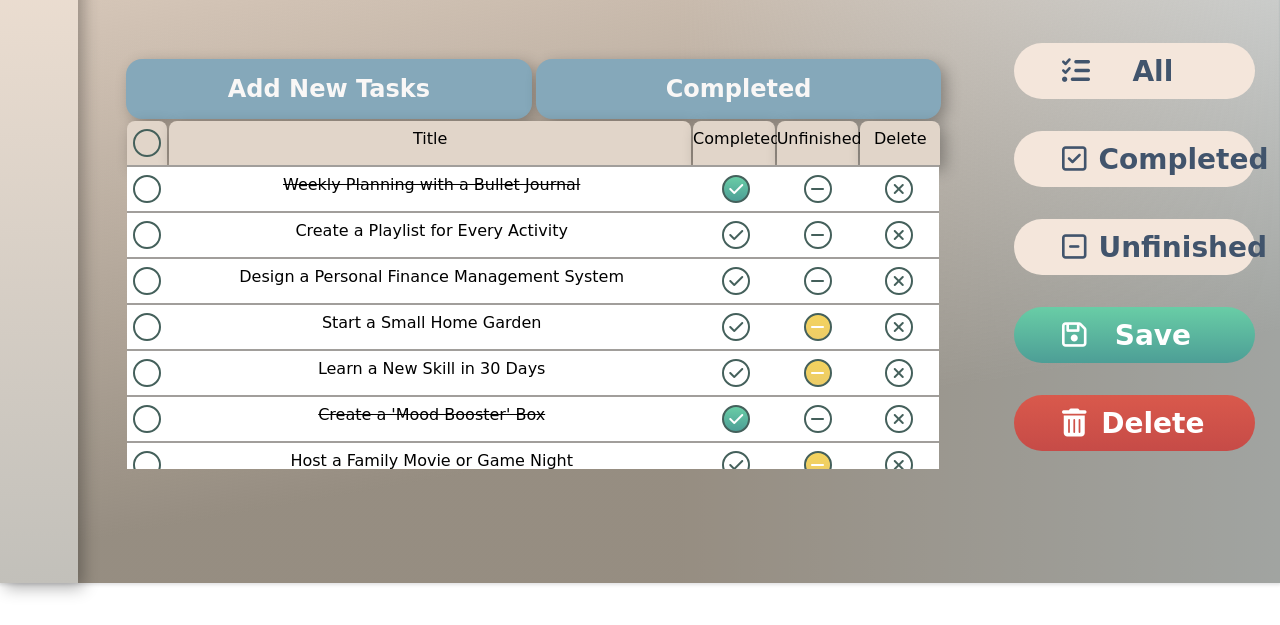
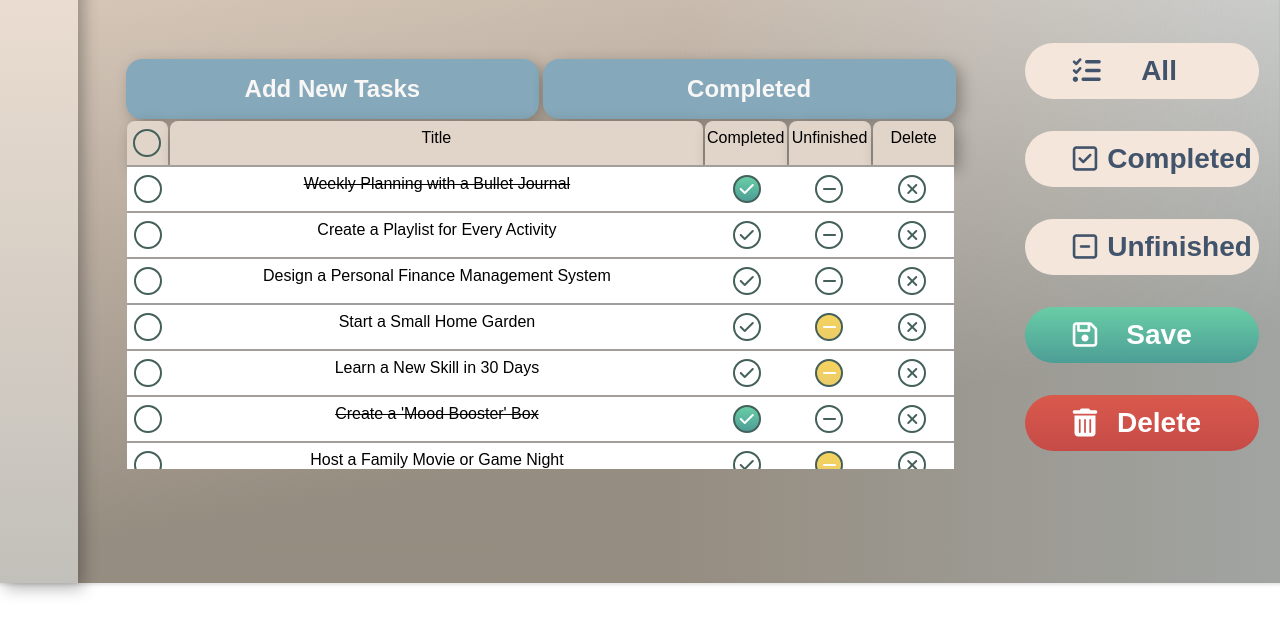
Before and after one commit to amirhafez72/ToDoList, a plain HTML site: page index.html in a window 1280 px wide. Shown: the part 217-842 px from the top of the page. Drawn offline with Linux system fonts and the light colour scheme.

Commit message:
remove cursive

```diff
--- a/assets/style/style.css
+++ b/assets/style/style.css
@@ -31,7 +31,7 @@ body{
     display: flex;
     height: 100vh;
     margin: 0;
-    font-family: cursive, sans-serif;
+    font-family: sans-serif;
     box-shadow: inset rgba(148, 174, 181, 1) 0px 1px 2px 0px, rgba(60, 64, 67, 0.15) 0px 1px 3px 1px;
     overflow: hidden;
 }
```
